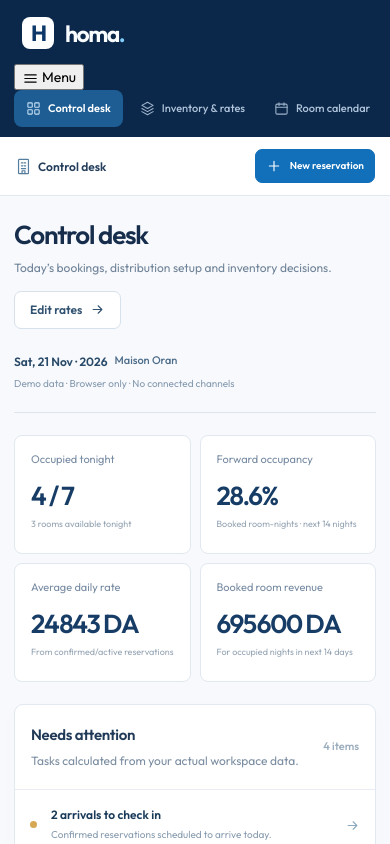
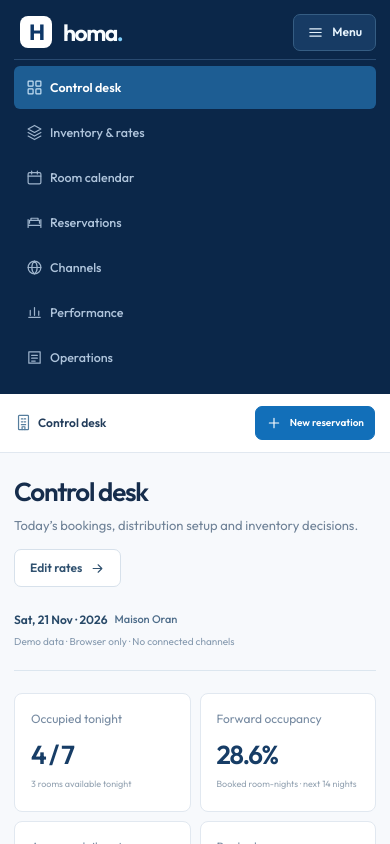
Before and after one commit to aminemons/channelmanager, a website with bundled scripts: page index.html in a window 390 px wide. Both pictures are taken after a click on the button "Menu". Shown: the top 844 px of the page. Built offline with nearby package versions, Linux system fonts and the light colour scheme.

Commit message:
design: expose mobile navigation, improve text sizes and browser-test route access

```diff
--- a/workspace.css
+++ b/workspace.css
@@ -320,3 +320,25 @@ h1,h2,h3,p{margin:0}
 .room-offline{font-size:11px;color:#a75a47;font-weight:600}
 .room-online{font-size:11px;color:#467b67;font-weight:600}
 @media(max-width:700px){.operations-split{grid-template-columns:1fr}}
+
+/* Mobile uses an explicit navigation menu, not undiscoverable horizontal tabs. */
+.mobile-brand-row{display:block}
+.mobile-menu-toggle{display:none}
+@media(max-width:760px){
+ .mobile-brand-row{display:flex;align-items:center;justify-content:space-between;min-height:49px}
+ .mobile-brand-row .brand{padding:7px 6px 11px}
+ .mobile-menu-toggle{display:inline-flex;align-items:center;gap:8px;color:#e6f3fd;background:#173b64;border:1px solid #355d83;border-radius:7px;padding:0 13px;height:37px;font-size:12px;font-weight:600;margin-bottom:4px}
+ .mobile-menu-toggle:hover{background:#24517c}
+ .nav-list{display:none;flex-direction:column;overflow:visible;gap:2px;padding:6px 0 9px;border-top:1px solid #294a70}
+ .nav-list.is-open{display:flex}
+ .nav-link{min-height:43px;width:100%;font-size:12.5px;border-radius:6px}
+ .nav-link svg{width:17px;height:17px}
+ .view-title p{font-size:13px}
+ .surface h2{font-size:16px}
+ .metric span{font-size:12px}
+ .queue-copy strong,.arrival-guest strong{font-size:13px}
+ .queue-copy small,.arrival-guest small{font-size:11px}
+ .queue-list .queue-row{min-height:74px}
+ .arrival-link{min-height:71px}
+ .outlook-days{min-width:690px}
+}
```
Also changed, not shown: tests/browser-smoke.mjs (+6 -0 lines), tests/workspace-ui.test.mjs (+3 -0 lines).
